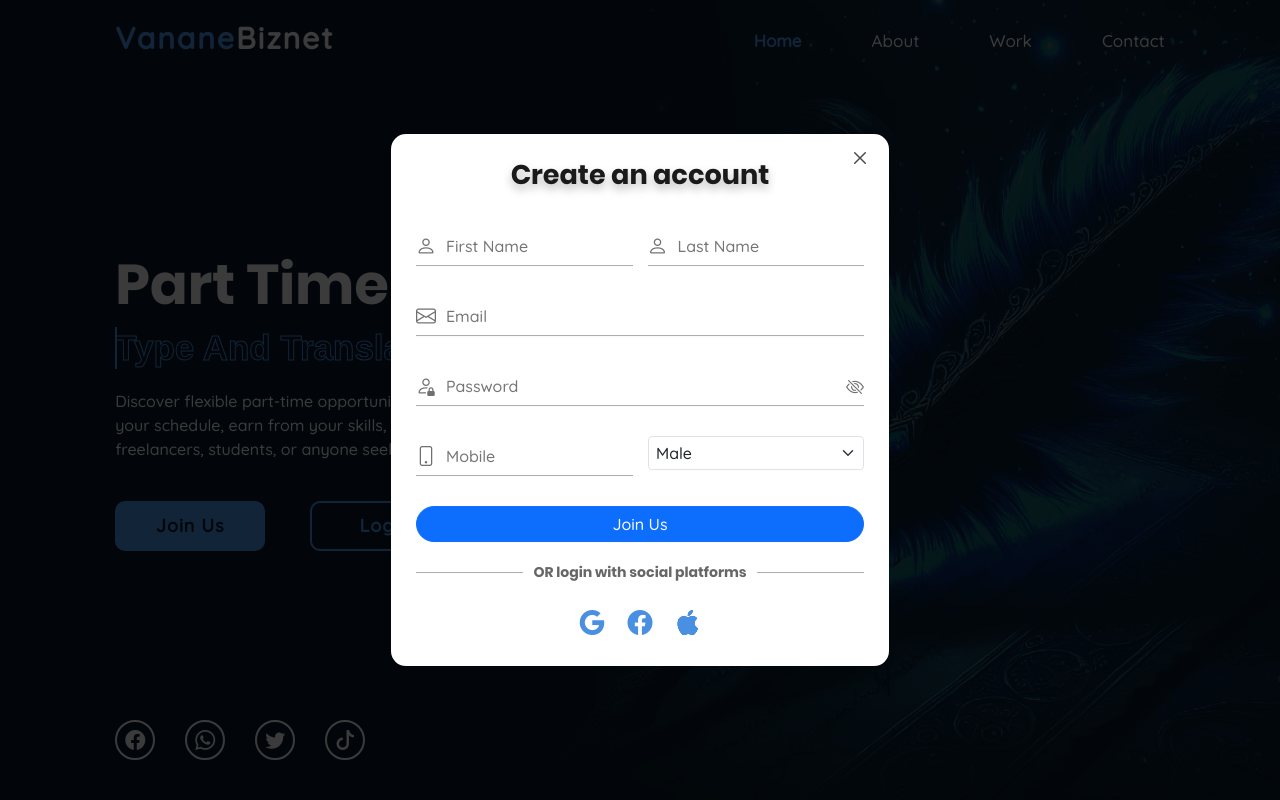
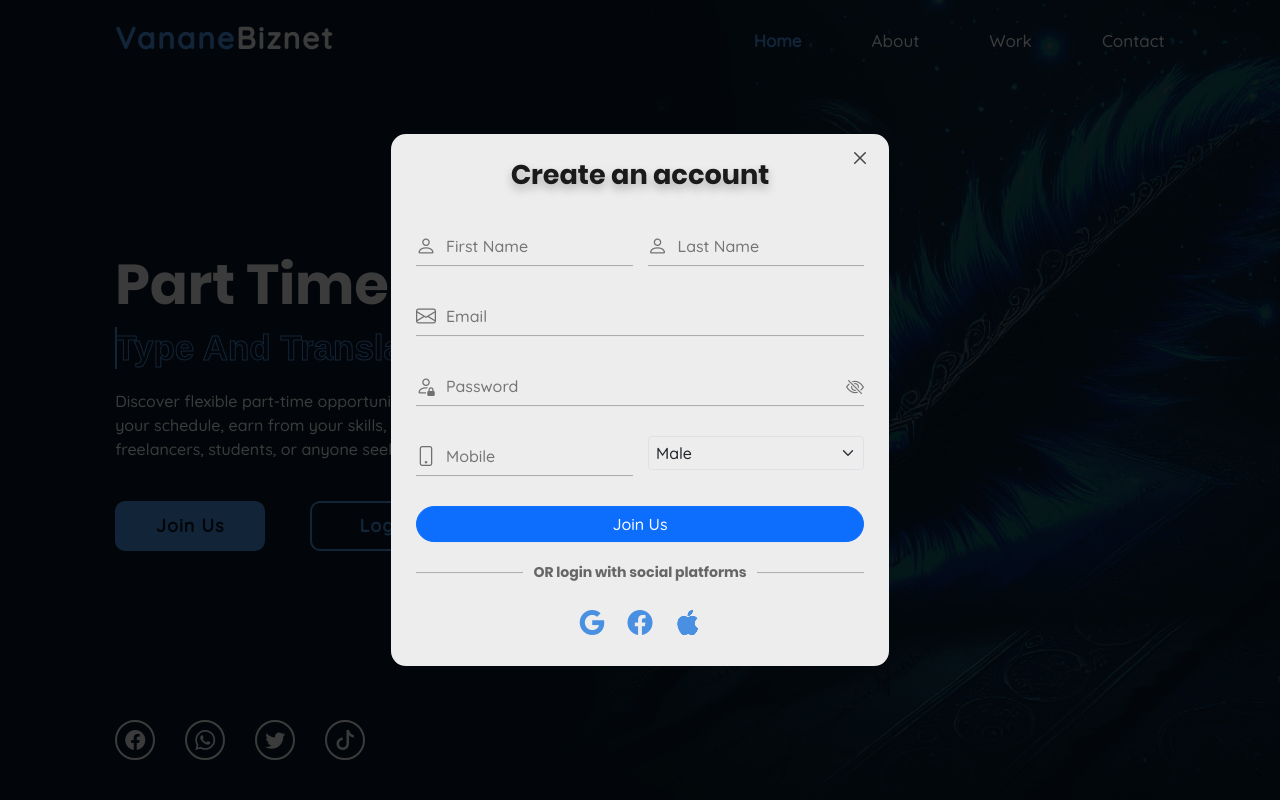
Before and after one commit to TharinduDamsara/Ebiznet, a PHP site: page / in a window 1280 px wide, after a click on "Join Us". Run offline with PHP 8.4, Linux system fonts and the light colour scheme.

Commit message:
Update Join Us Box

```diff
--- a/css/style.css
+++ b/css/style.css
@@ -765,7 +765,7 @@ footer {
     left: 50%;
     transform: translate(-50%, -50%);
     z-index: 101;
-    background: #ffffff;
+    background: var(--text-color);
     padding: 25px;
     border-radius: 15px;
     box-shadow: rgba(0, 0, 0, 0.3);
@@ -805,6 +805,7 @@ footer {
     outline: none;
     padding: 0 30px;
     color: #333;
+    background: var(--text-color);
     border-bottom: 1.5px solid #aaaaaa;
     transition: all 0.3s ease;
 }
@@ -857,6 +858,7 @@ footer {
 
 .form-select {
     font-size: 16px;
+    background-color: var(--text-color);
 }
 
 .checkbox {
```
